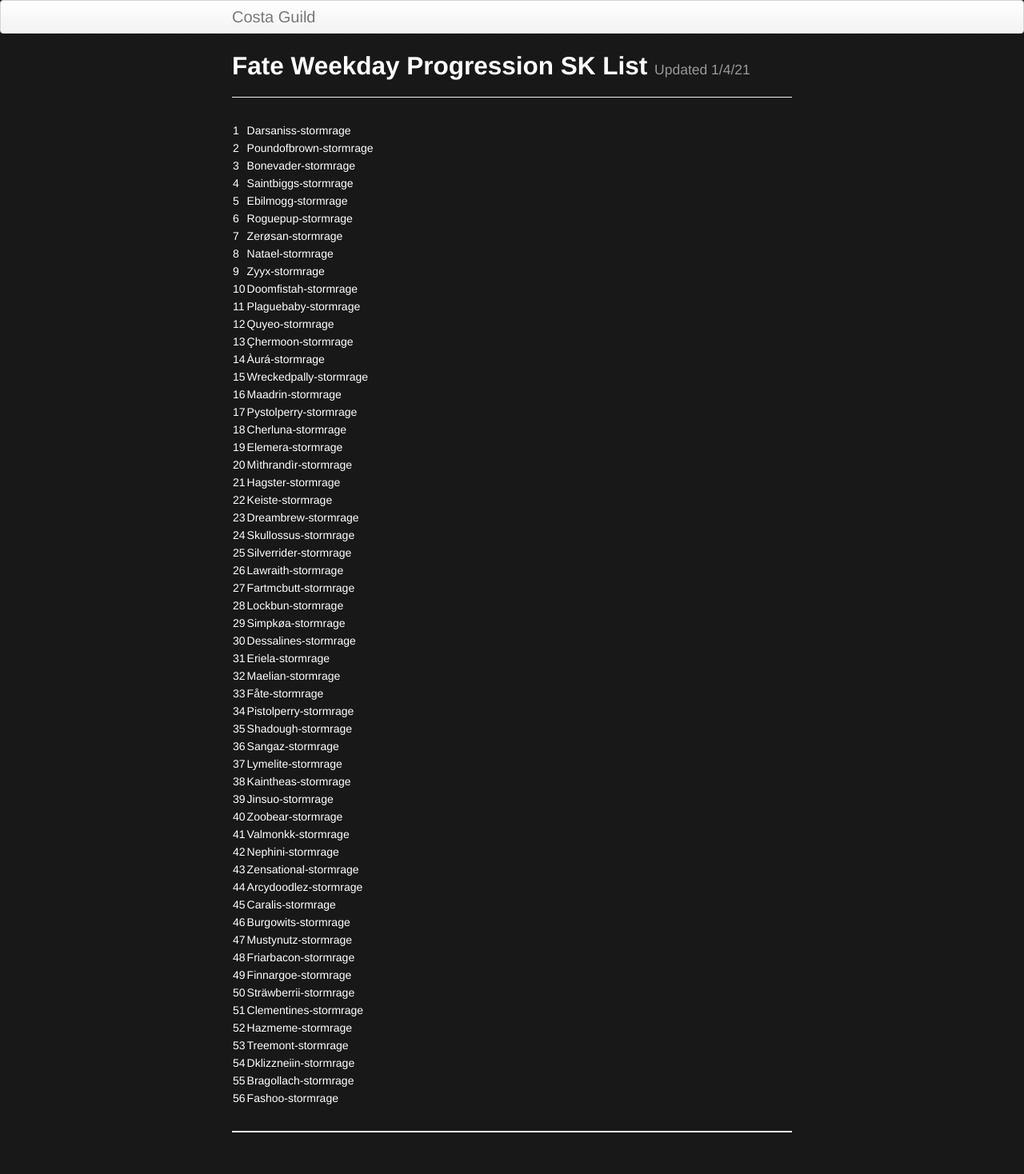
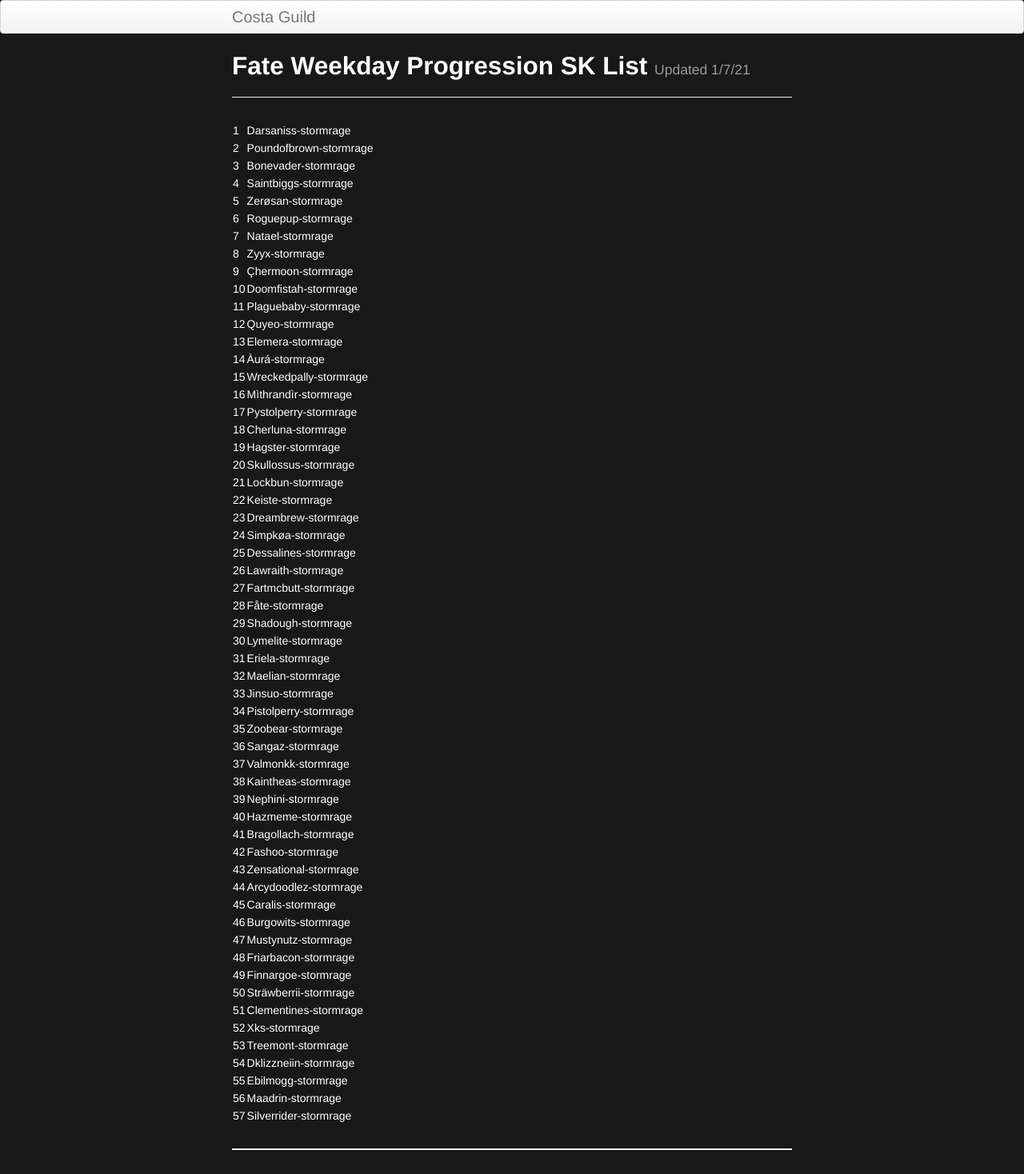
Before and after one commit to omegabiscuit/omegabiscuit.github.io, a Jekyll site: the page built from pages/progression_sk.md, in a window 1280 px wide. Shown: the whole page at 80% size. Built offline with Jekyll 4.4.1, drawn with Linux system fonts in a browser that asks for light colours; before the commit the page ends 1446 px from its top, so only the background shows below that.

Commit message:
updated roster

```diff
--- a/pages/progression_sk.md
+++ b/pages/progression_sk.md
@@ -1,51 +1,51 @@
 ---
 layout: page
 title: Fate Weekday Progression SK List
-tagline: Updated 1/4/21
+tagline: Updated 1/7/21
 ---
 |---|----------------------|
 |1  |Darsaniss-stormrage   |
 |2  |Poundofbrown-stormrage|
 |3  |Bonevader-stormrage   |
 |4  |Saintbiggs-stormrage  |
-|5  |Ebilmogg-stormrage    |
+|5  |Zerøsan-stormrage     |
 |6  |Roguepup-stormrage    |
-|7  |Zerøsan-stormrage     |
-|8  |Natael-stormrage      |
-|9  |Zyyx-stormrage        |
+|7  |Natael-stormrage      |
+|8  |Zyyx-stormrage        |
+|9  |Çhermoon-stormrage    |
 |10 |Doomfistah-stormrage  |
 |11 |Plaguebaby-stormrage  |
 |12 |Quyeo-stormrage       |
-|13 |Çhermoon-stormrage    |
+|13 |Elemera-stormrage     |
 |14 |Àurá-stormrage        |
 |15 |Wreckedpally-stormrage|
-|16 |Maadrin-stormrage     |
+|16 |Mìthrandìr-stormrage  |
 |17 |Pystolperry-stormrage |
 |18 |Cherluna-stormrage    |
-|19 |Elemera-stormrage     |
-|20 |Mìthrandìr-stormrage  |
-|21 |Hagster-stormrage     |
+|19 |Hagster-stormrage     |
+|20 |Skullossus-stormrage  |
+|21 |Lockbun-stormrage     |
 |22 |Keiste-stormrage      |
 |23 |Dreambrew-stormrage   |
-|24 |Skullossus-stormrage  |
-|25 |Silverrider-stormrage |
+|24 |Simpkøa-stormrage     |
+|25 |Dessalines-stormrage  |
 |26 |Lawraith-stormrage    |
 |27 |Fartmcbutt-stormrage  |
-|28 |Lockbun-stormrage     |
-|29 |Simpkøa-stormrage     |
-|30 |Dessalines-stormrage  |
+|28 |Fåte-stormrage        |
+|29 |Shadough-stormrage    |
+|30 |Lymelite-stormrage    |
 |31 |Eriela-stormrage      |
 |32 |Maelian-stormrage     |
-|33 |Fåte-stormrage        |
+|33 |Jinsuo-stormrage      |
 |34 |Pistolperry-stormrage |
-|35 |Shadough-stormrage    |
+|35 |Zoobear-stormrage     |
 |36 |Sangaz-stormrage      |
-|37 |Lymelite-stormrage    |
+|37 |Valmonkk-stormrage    |
 |38 |Kaintheas-stormrage   |
-|39 |Jinsuo-stormrage      |
-|40 |Zoobear-stormrage     |
-|41 |Valmonkk-stormrage    |
-|42 |Nephini-stormrage     |
+|39 |Nephini-stormrage     |
+|40 |Hazmeme-stormrage     |
+|41 |Bragollach-stormrage  |
+|42 |Fashoo-stormrage      |
 |43 |Zensational-stormrage |
 |44 |Arcydoodlez-stormrage |
 |45 |Caralis-stormrage     |
@@ -55,8 +55,9 @@ tagline: Updated 1/4/21
 |49 |Finnargoe-stormrage   |
 |50 |Sträwberrii-stormrage |
 |51 |Clementines-stormrage |
-|52 |Hazmeme-stormrage     |
+|52 |Xks-stormrage         |
 |53 |Treemont-stormrage    |
 |54 |Dklizzneiin-stormrage |
-|55 |Bragollach-stormrage  |
-|56 |Fashoo-stormrage      |
+|55 |Ebilmogg-stormrage    |
+|56 |Maadrin-stormrage     |
+|57 |Silverrider-stormrage |
```
